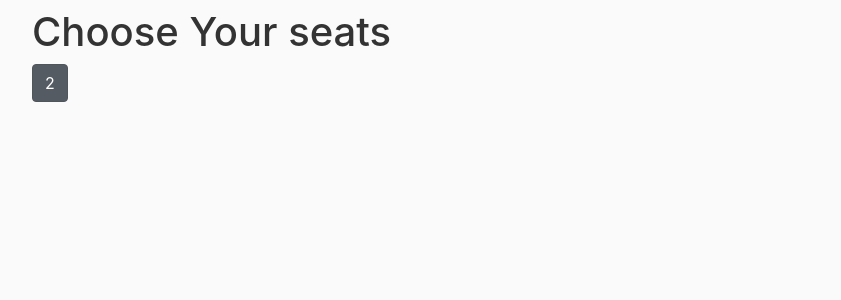
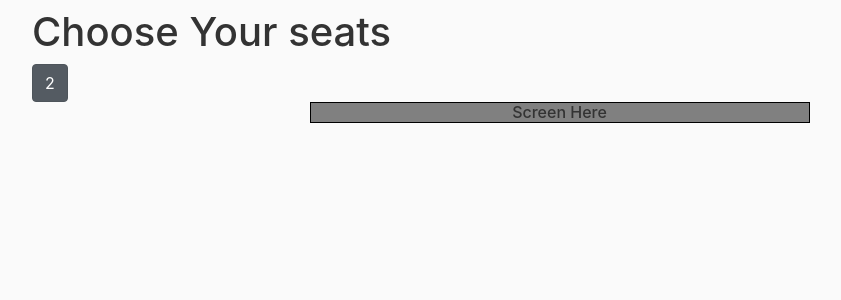
Before and after one commit to rohit-ambre/mega-movies, a Django app: page /BookMovie/seat/1/1/1 in a window 1280 px wide. Shown: the part 56-356 px from the top of the page, without its empty margins (53-894 px from the left). Run offline with Django 3.2, Linux system fonts and the light colour scheme; data comes from the database, SQL or seed files in the repository; both versions use the stored data as it was after the commit; some libraries are stand-ins or nearby versions.

Commit message:
added showtimes and screen on seat html page

```diff
--- a/BookMyMovie/models.py
+++ b/BookMyMovie/models.py
@@ -74,7 +74,7 @@ class ShowTime(models.Model):
         verbose_name_plural = _("ShowTimes")
 
     def __str__(self):
-        return self.time
+        return self.time+' '+self.day.name+' '+self.movieID.name+' '+self.TheatreID.name
 
     def get_absolute_url(self):
         return reverse("ShowTime_detail", kwargs={"pk": self.pk})
--- a/BookMyMovie/static/BookMyMovie/css/BM-main.css
+++ b/BookMyMovie/static/BookMyMovie/css/BM-main.css
@@ -51,3 +51,15 @@
     border: #ccc 1px solid;
     margin: 5px;
 }
+
+.seat-head{
+    padding-left: 25%;
+}
+
+.seat-screen{
+    border: solid 1px black;
+    background-color: gray;
+    width: 500px;
+    text-align: center;
+    /* padding-left: 50%; */
+}
--- a/BookMyMovie/templates/BookMyMovie/seat.html
+++ b/BookMyMovie/templates/BookMyMovie/seat.html
@@ -13,5 +13,12 @@
                 <input type="checkbox" checked autocomplete="off"> 2
             </label>
         </div>
+        <div class="seat-wrapper">
+            <div class="seat-head">
+                <h6 class="seat-screen">Screen Here</h6>
+            </div>
+            <div class="seat-body">
+            </div>
+        </div>
     </div>
 {% endblock content %}
--- a/BookMyMovie/templates/BookMyMovie/theatre.html
+++ b/BookMyMovie/templates/BookMyMovie/theatre.html
@@ -23,7 +23,7 @@
                     {% if val.1 %}
                         <div>
                             {% for i in val.1 %}
-                                <a href="{% url 'seat' movieID day i.id %}"><button type="button" class="btn btn-outline-success btn-sm" data-toggle="tooltip" data-placement="top" title="Rs.{{i.price}}">{{i}}</button></a>
+                                <a href="{% url 'seat' movieID day i.id %}"><button type="button" class="btn btn-outline-success btn-sm" data-toggle="tooltip" data-placement="top" title="Rs.{{i.price}}">{{i.time}}</button></a>
                             {% endfor %}
                         </div>
                     {% endif %}
--- a/BookMyMovie/views.py
+++ b/BookMyMovie/views.py
@@ -42,10 +42,13 @@ def theatre(request,m,day):
 
 def seat(request,m,day,show):
 
-    # print(m)
-    # print(day)
-    # print(show)
     show_data = ShowTime.objects.get(id=show)
+    theatre_data = Theatre.objects.get(name=show_data.TheatreID)
+
+    seats = [i for i in range(1,theatre_data.seats+1)]
+
+    # print(seats)
+
     data = {'show_data':show_data}
-    # print(show_data.movieID)
+
     return render(request,'BookMyMovie/seat.html',data)
```
Also changed, not shown: db.sqlite3.
